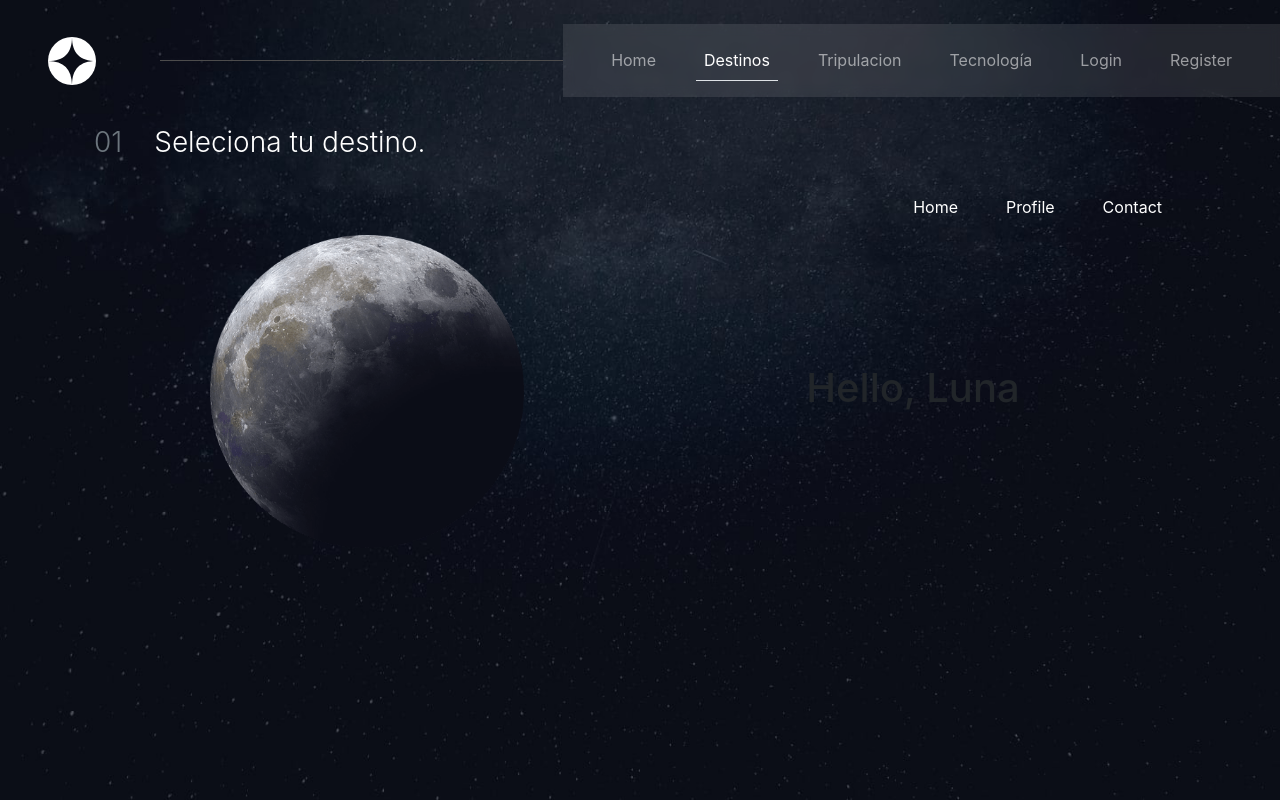
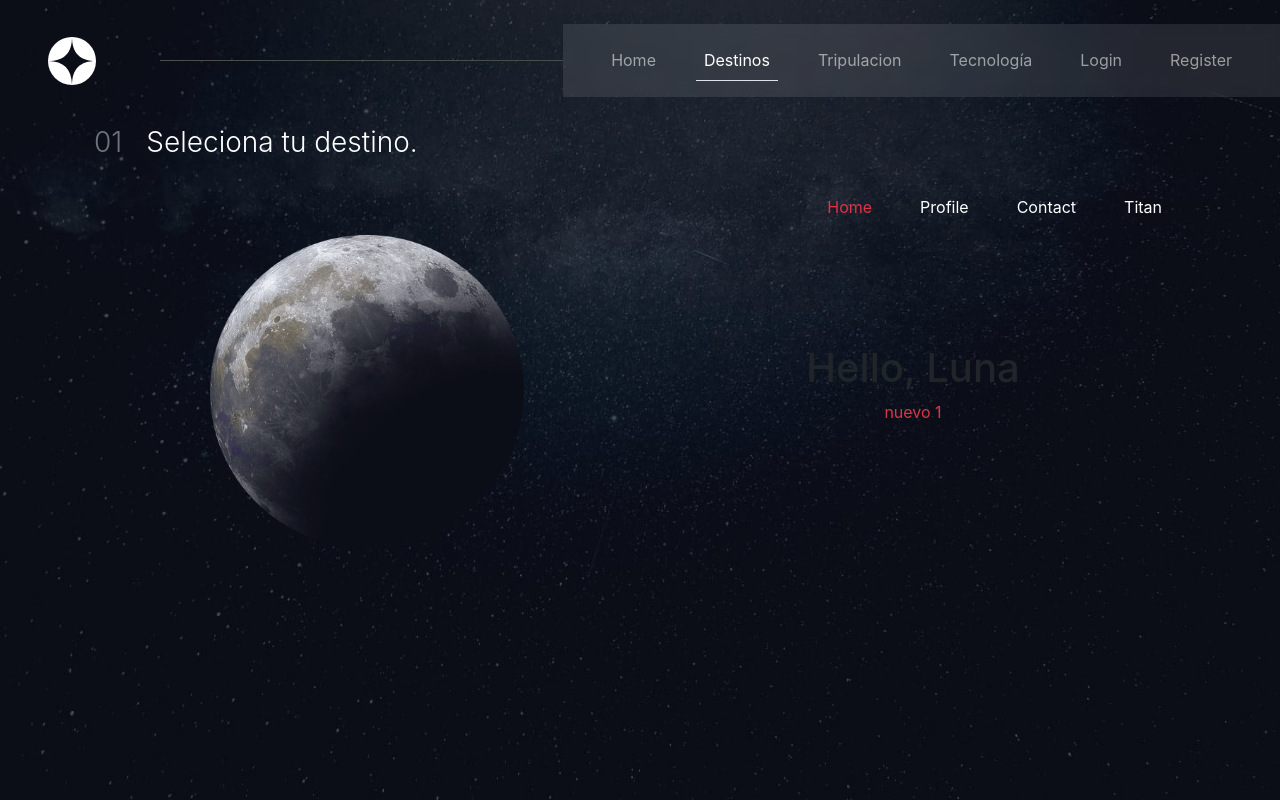
Before and after one commit to Ronaldo-Martinez/react-laravel-login, a React (Create React App) app: page /destinos in a window 1280 px wide. Built offline with nearby package versions, Linux system fonts and the light colour scheme.

Commit message:
conexion al servidor de pruebas

```diff
--- a/src/App.css
+++ b/src/App.css
@@ -46,7 +46,7 @@
 .bg-home{
   background-image: url("/public/img/background-home-desktop.jpg");
   background-color: #03132b;
-  background-repeat: no-repeat;
+
   background-position: center;
   background-size: cover;
 }
--- a/src/views/authUser.jsx
+++ b/src/views/authUser.jsx
@@ -33,7 +33,7 @@ export default function AuthUser(){
     }
 
     const http = axios.create({
-        baseURL: "http://localhost:8000/api",
+        baseURL: "http://code-rm.tk/api",
         headers:{
             "content-type": "application/json",
             "Authorization":`Bearer ${token}`
--- a/src/views/public/components/destino.jsx
+++ b/src/views/public/components/destino.jsx
@@ -8,6 +8,7 @@ export default function Destino(props){
                     </div>
                     <div className="col-6">
                         <h1>Hello, {props.name}</h1>
+                        <p className="text-danger">{props.texto}</p>
                     </div>
                 </div>
             </div>
--- a/src/views/public/destinos.jsx
+++ b/src/views/public/destinos.jsx
@@ -10,30 +10,39 @@ export default function Destinos(props){
     return(
         <div>
             <div className="container">
-                <p className="py-3 fs-3 fw-light"><span className="text-secondary pr-5">01</span> <span className=" px-4 text-white">Seleciona tu destino.</span></p>
+                <p className="py-3 fs-3 fw-light">
+                    <span className="text-secondary pr-5">01</span>
+                    <span className=" px-4 text-white">Seleciona tu destino.</span>
+                </p>
 
                 <div className="row">
                     <ul className="nav mb-3 justify-content-end" id="pills-tab" role="tablist">
                         <li className="nav-item" role="presentation">
-                            <span className="text-white px-4" id="pills-home-tab" data-bs-toggle="pill" data-bs-target="#pills-home" type="button" role="tab" aria-controls="pills-home" aria-selected={(e)=>{console.log(e)}}>Home</span>
+                            <span className="text-danger px-4" id="pills-home-tab" data-bs-toggle="pill" data-bs-target="#pills-home" type="button" role="tab" aria-controls="pills-home" aria-selected={(e)=>{console.log(e)}}>Home</span>
                         </li>
                         <li className="nav-item" role="presentation">
-                            <span className="text-white px-4" id="pills-profile-tab" data-bs-toggle="pill" data-bs-target="#pills-profile" type="button" role="tab" aria-controls="pills-profile" aria-selected="false">Profile</span>
+                            <span className="text-white px-4" id="pills-profile-tab" data-bs-toggle="pill" data-bs-target="#pills-marte" type="button" role="tab" aria-controls="pills-profile" aria-selected="false">Profile</span>
                         </li>
                         <li className="nav-item" role="presentation">
-                            <span className="text-white px-4" id="pills-contact-tab" data-bs-toggle="pill" data-bs-target="#pills-contact" type="button" role="tab" aria-controls="pills-contact" aria-selected="false">Contact</span>
+                            <span className="text-white px-4" id="pills-contact-tab" data-bs-toggle="pill" data-bs-target="#pills-europa" type="button" role="tab" aria-controls="pills-europa" aria-selected="false">Contact</span>
+                        </li>
+                        <li className="nav-item" role="presentation">
+                            <span className="text-white px-4" id="pills-contact-titan" data-bs-toggle="pill" data-bs-target="#pills-titan" type="button" role="tab" aria-controls="pills-titan" aria-selected="false">Titan</span>
                         </li>
                     </ul>
                 </div>
                 <div className="tab-content" id="pills-tabContent">
                     <div className="tab-pane fade show active" id="pills-home" role="tabpanel" aria-labelledby="pills-home-tab">
-                        <Destino name="Luna" img="/img/destinos/image-moon.png"></Destino>
+                        <Destino name="Luna" img="/img/destinos/image-moon.png" texto="nuevo 1"></Destino>
                     </div>
-                    <div className="tab-pane fade" id="pills-profile" role="tabpanel" aria-labelledby="pills-profile-tab">
-                        <Destino name="marte" img="/img/destinos/image-mars.png"></Destino>
+                    <div className="tab-pane fade" id="pills-marte" role="tabpanel" aria-labelledby="pills-profile-tab">
+                        <Destino name="marte" img="/img/destinos/image-mars.png" texto="nuevo 2"></Destino>
                     </div>
-                    <div className="tab-pane fade" id="pills-contact" role="tabpanel" aria-labelledby="pills-contact-tab">
-                        <Destino name="Europa" img="/img/destinos/image-europa.png"></Destino>
+                    <div className="tab-pane fade" id="pills-europa" role="tabpanel" aria-labelledby="pills-contact-tab">
+                        <Destino name="Europa" img="/img/destinos/image-europa.png" texto="nuevo 3"></Destino>
+                    </div>
+                    <div className="tab-pane fade" id="pills-titan" role="tabpanel" aria-labelledby="pills-contact-titan">
+                        <Destino name="Titan" img="/img/destinos/image-titan.png" texto="nuevo 3"></Destino>
                     </div>
                 </div>
             </div>
```
